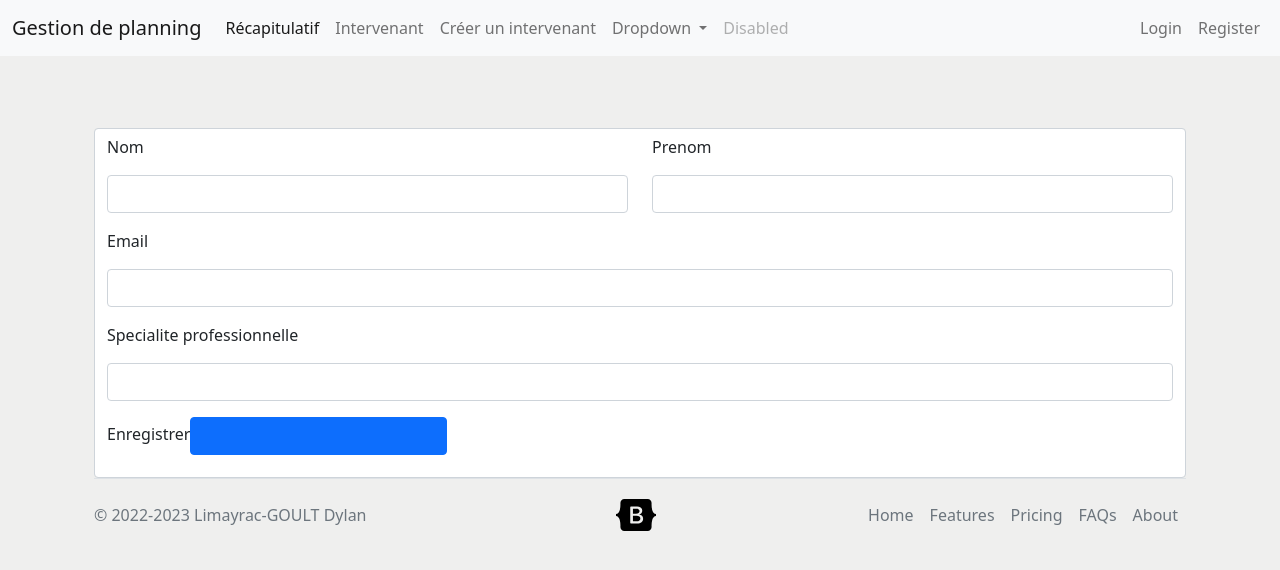
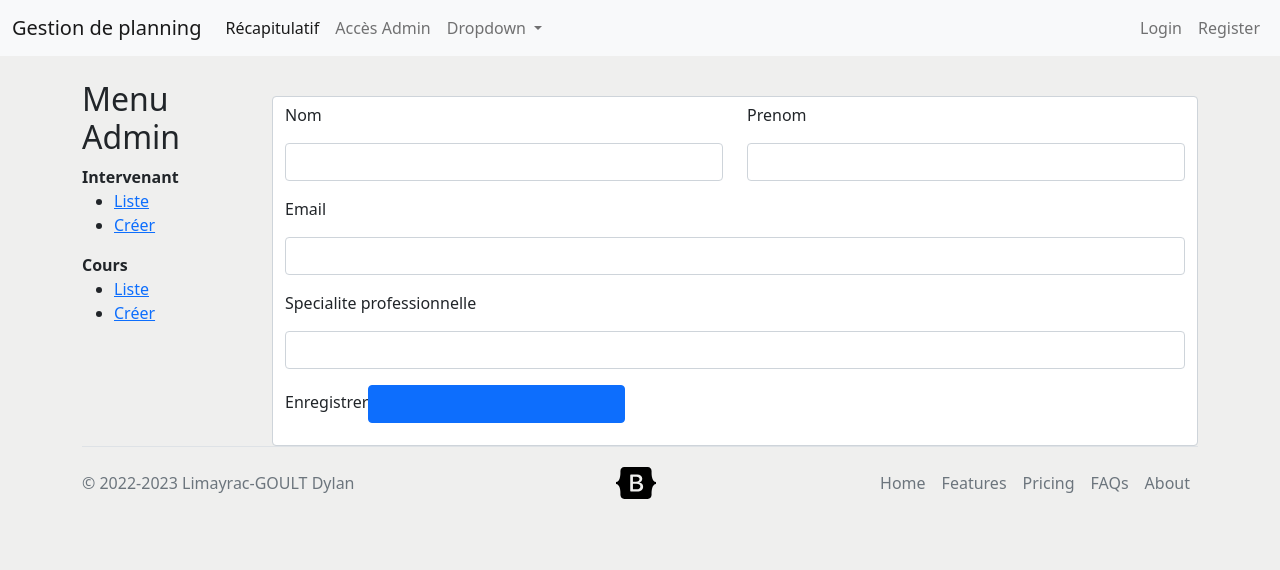
Before and after one commit to dgoult/SymfoRagoroProject, a Symfony app: template templates/intervenant/newIntervenant.html.twig in a window 1280 px wide. Shown: the top 570 px of the page. Run offline with Twig, Linux system fonts and the light colour scheme; the template is opened without the code that fills it, so the values that code supplies are empty; form fields are guessed from the names that the template uses; some libraries are stand-ins or nearby versions.

Commit message:
Listing Intervenant + modifications front

```diff
--- a/templates/admin/admin-home.html.twig
+++ b/templates/admin/admin-home.html.twig
@@ -12,6 +12,11 @@
                     <li><a href="{{ path('intervenant_list') }}">Liste</a></li>
                     <li><a href="{{ path('intervenant_new') }}">Créer</a></li>
                 </ul>
+                <strong>Cours</strong>
+                <ul>
+                    <li><a href="{{ path('cours_list') }}">Liste</a></li>
+                    <li><a href="{{ path('cours_new') }}">Créer</a></li>
+                </ul>
 
 
             </div>
--- a/templates/intervenant/newIntervenant.html.twig
+++ b/templates/intervenant/newIntervenant.html.twig
@@ -1,10 +1,11 @@
-{% extends 'base.html.twig' %}
+{% extends 'admin/admin-home.html.twig' %}
 {% block title %}
     {{ title }}
 {% endblock %}
-{% block body %}
-    <div class="container mt-5">
+{% block content %}
+    <div class="container mt-3">
         <h1 class="mb-3">{{ title }}</h1>
+    </div>
 
     <div class="form-control">
         {{ form_start(intervenantForm) }}
--- a/templates/navbar.html.twig
+++ b/templates/navbar.html.twig
@@ -10,11 +10,9 @@
                 <li class="nav-item">
                     <a class="nav-link active" aria-current="page" href="#">Récapitulatif</a>
                 </li>
+
                 <li class="nav-item">
-                    <a class="nav-link" href="#">Intervenant</a>
-                </li>
-                <li class="nav-item">
-                    <a class="nav-link" href="{{ path('intervenant_new') }}">Créer un intervenant</a>
+                    <a class="nav-link" href="{{ path('admin_home') }}">Accès Admin</a>
                 </li>
                 <li class="nav-item dropdown">
                     <a class="nav-link dropdown-toggle" href="#" id="navbarDropdown" role="button" data-bs-toggle="dropdown" aria-expanded="false">
@@ -25,9 +23,6 @@
                         <li><hr class="dropdown-divider"></li>
                         <li><a class="dropdown-item" href="#">Déconnexion</a></li>
                     </ul>
-                </li>
-                <li class="nav-item">
-                    <a class="nav-link disabled">Disabled</a>
                 </li>
             </ul>
 
```
Also changed, not shown: templates/intervenant/listingIntervenant.html.twig (added, +34 -0 lines).
